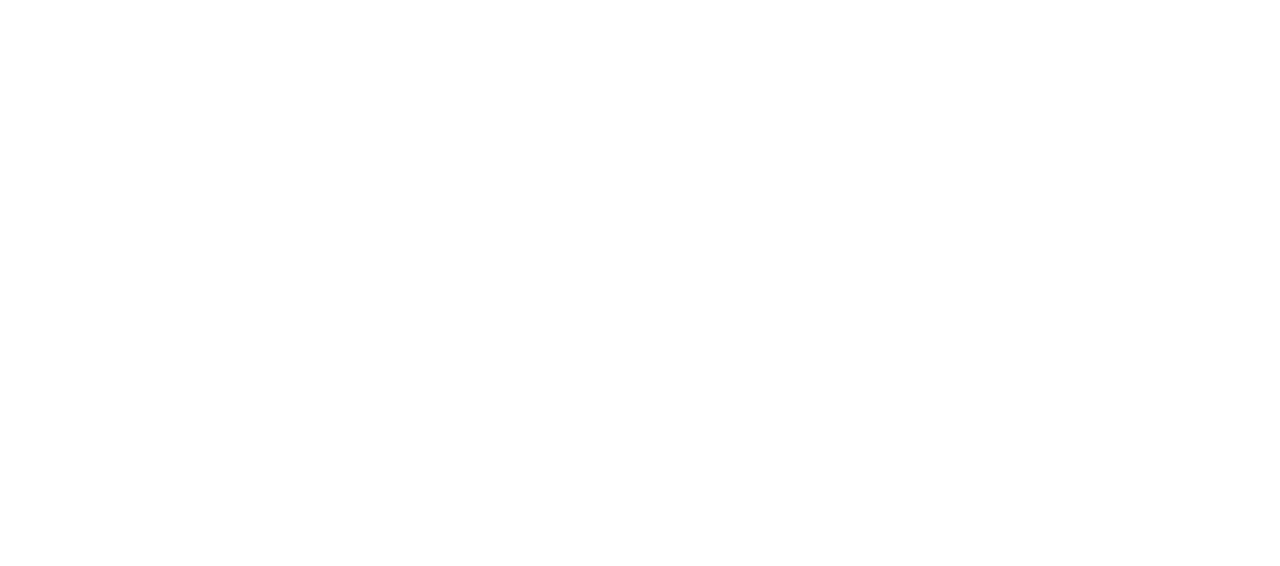
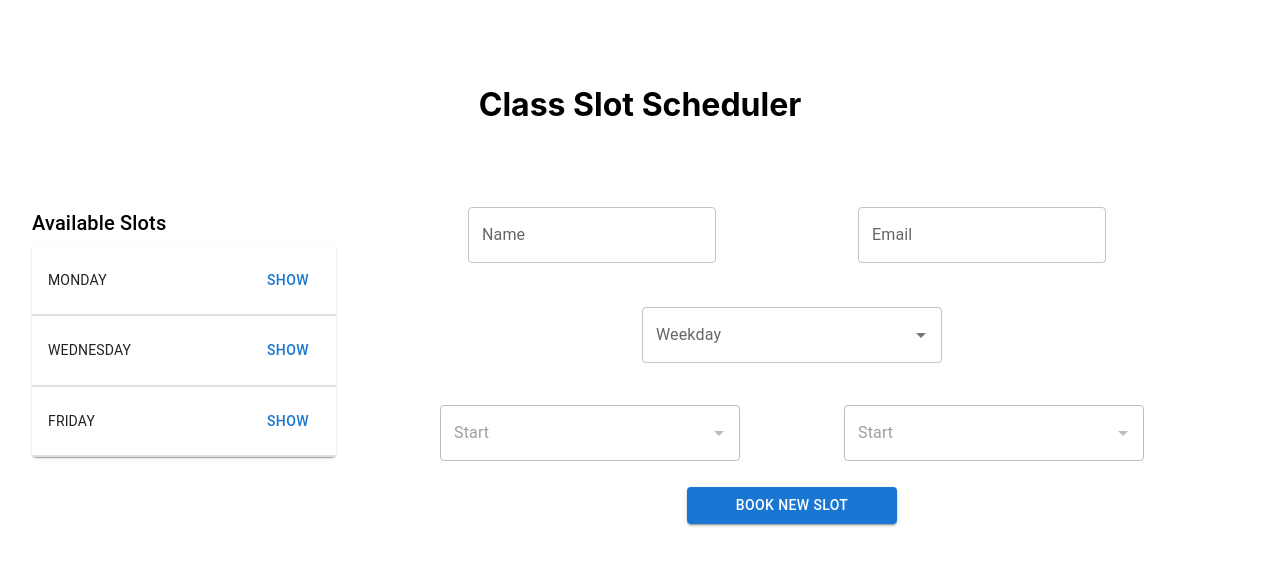
Before and after one commit to joshidipesh12/Userfacet-OA-DipeshJoshi, a Next.js app: page / in a window 1280 px wide. Shown: the top 566 px of the page. Built offline with nearby package versions, Linux system fonts and the light colour scheme.

Commit message:
added new page

```diff
--- a/package.json
+++ b/package.json
@@ -11,6 +11,7 @@
     "@emotion/react": "^11.9.3",
     "@emotion/styled": "^11.9.3",
     "@mui/material": "^5.9.2",
+    "autosuggest-highlight": "^3.3.4",
     "dayjs": "^1.11.4",
     "lodash": "^4.17.21",
     "next": "12.2.3",
--- a/pages/index.js
+++ b/pages/index.js
@@ -1,8 +1,35 @@
+import { useState } from "react";
 import Head from "next/head";
-import Image from "next/image";
 import styles from "../styles/Home.module.css";
+import config from "../public/availability.json";
+import consts from "../public/constants.json";
+
+import Table from "@mui/material/Table";
+import TableBody from "@mui/material/TableBody";
+import TableCell from "@mui/material/TableCell";
+import TableContainer from "@mui/material/TableContainer";
+import TableHead from "@mui/material/TableHead";
+import TableRow from "@mui/material/TableRow";
+import Paper from "@mui/material/Paper";
+import Typography from "@mui/material/Typography";
+import Collapse from "@mui/material/Collapse";
+import Button from "@mui/material/Button";
+import TextField from "@mui/material/TextField";
+import Autocomplete from "@mui/material/Autocomplete";
+import parse from "autosuggest-highlight/parse";
+import match from "autosuggest-highlight/match";
 
 export default function Home() {
+  const [fullName, setFullName] = useState("");
+  const [email, setEmail] = useState("");
+  const [weekday, setWeekday] = useState("");
+  const [start, setStart] = useState("");
+  const [end, setEnd] = useState("");
+
+  const submitHandler = (e) => {
+    e.preventDefault();
+  };
+
   return (
     <div className={styles.container}>
       <Head>
@@ -13,8 +40,188 @@
       </Head>
 
       <main className={styles.main}>
-        <h1 className={styles.h1}></h1>
+        <h1 className={styles.h1}>Class Slot Scheduler</h1>
+        <div className={styles.bottom_container}>
+          <div className={styles.availability}>
+            <Typography variant="h6" gutterBottom component="div">
+              Available Slots
+            </Typography>
+            <TableContainer component={Paper}>
+              <Table aria-label="collapsible table">
+                {Object.keys(config.availability).map((day) => (
+                  <SlotDayRow key={day} day={day} />
+                ))}
+              </Table>
+            </TableContainer>
+          </div>
+          <form
+            action="/api/new_slot"
+            method="POST"
+            className={styles.form_container}
+            onSubmit={submitHandler}
+          >
+            <div className={styles.section}>
+              <TextField
+                value={fullName}
+                label="Name"
+                style={{ marginBottom: 10 }}
+                onChange={(e) => setFullName(e.currentTarget.value)}
+              />
+              <TextField
+                value={email}
+                label="Email"
+                style={{ marginInline: 10 }}
+                onChange={(e) => setEmail(e.currentTarget.value)}
+              />
+            </div>
+            <div className={styles.section}>
+              <Autocomplete
+                id="highlights-demo"
+                sx={{ width: 300 }}
+                options={Object.keys(config.availability)}
+                getOptionLabel={(option) => option}
+                renderInput={(params) => (
+                  <TextField {...params} label="Weekday" margin="normal" />
+                )}
+                renderOption={(props, option, { inputValue }) => {
+                  const matches = match(option, inputValue);
+                  const parts = parse(option, matches);
+                  return (
+                    <li {...props}>
+                      <div>
+                        {parts.map((part, index) => (
+                          <span
+                            onClick={() => setWeekday(part.text)}
+                            key={index}
+                            style={{
+                              fontWeight: part.highlight ? 700 : 400,
+                            }}
+                          >
+                            {part.text}
+                          </span>
+                        ))}
+                      </div>
+                    </li>
+                  );
+                }}
+              />
+            </div>
+            <div className={styles.section}>
+              <Autocomplete
+                id="highlights-demo"
+                disabled={!weekday.length}
+                sx={{ width: 300 }}
+                options={config.availability[weekday]?.map(
+                  (slot) => slot.start_time
+                )}
+                getOptionLabel={(option) => option}
+                renderInput={(params) => (
+                  <TextField {...params} label="Start" margin="normal" />
+                )}
+                renderOption={(props, option, { inputValue }) => {
+                  const matches = match(option, inputValue);
+                  const parts = parse(option, matches);
+                  return (
+                    <li {...props}>
+                      <div>
+                        {parts.map((part, index) => (
+                          <span
+                            onClick={() => setStart(part.text)}
+                            key={index}
+                            style={{
+                              fontWeight: part.highlight ? 700 : 400,
+                            }}
+                          >
+                            {part.text}
+                          </span>
+                        ))}
+                      </div>
+                    </li>
+                  );
+                }}
+              />
+              <Autocomplete
+                id="highlights-demo"
+                disabled={!weekday.length}
+                sx={{ width: 300 }}
+                options={config.availability[weekday]?.map(
+                  (slot) => slot.end_time
+                )}
+                getOptionLabel={(option) => option}
+                renderInput={(params) => (
+                  <TextField {...params} label="Start" margin="normal" />
+                )}
+                renderOption={(props, option, { inputValue }) => {
+                  const matches = match(option, inputValue);
+                  const parts = parse(option, matches);
+                  return (
+                    <li {...props}>
+                      <div>
+                        {parts.map((part, index) => (
+                          <span
+                            onClick={() => setEnd(part.text)}
+                            key={index}
+                            style={{
+                              fontWeight: part.highlight ? 700 : 400,
+                            }}
+                          >
+                            {part.text}
+                          </span>
+                        ))}
+                      </div>
+                    </li>
+                  );
+                }}
+              />
+            </div>
+            <Button
+              type="submit"
+              style={{ width: "15em", alignSelf: "center" }}
+              variant="contained"
+            >
+              Book New Slot
+            </Button>
+          </form>
+        </div>
       </main>
     </div>
   );
 }
+
+const SlotDayRow = ({ day }) => {
+  const [open, toggle] = useState(false);
+  return (
+    <>
+      <TableRow>
+        <TableCell>{day.toUpperCase()}</TableCell>
+        <TableCell align="right">
+          <Button onClick={() => toggle(!open)}>
+            {!open ? "show" : "hide"}
+          </Button>
+        </TableCell>
+      </TableRow>
+      <TableRow>
+        <TableCell style={{ paddingBottom: 0, paddingTop: 0 }} colSpan={6}>
+          <Collapse in={open} timeout="auto" unmountOnExit>
+            <Table size="small" aria-label="purchases">
+              <TableHead>
+                <TableRow>
+                  <TableCell align="right">Start</TableCell>
+                  <TableCell align="right">End</TableCell>
+                </TableRow>
+              </TableHead>
+              <TableBody>
+                {config.availability[day].map((slot) => (
+                  <TableRow key={slot}>
+                    <TableCell align="right">{slot.start_time}</TableCell>
+                    <TableCell align="right">{slot.end_time}</TableCell>
+                  </TableRow>
+                ))}
+              </TableBody>
+            </Table>
+          </Collapse>
+        </TableCell>
+      </TableRow>
+    </>
+  );
+};
--- a/styles/Home.module.css
+++ b/styles/Home.module.css
@@ -1,5 +1,9 @@
 .container {
   padding: 0 2rem;
+}
+
+.container::-webkit-scrollbar {
+  display: none;
 }
 
 .main {
@@ -12,6 +16,38 @@
   align-items: center;
 }
 
+.h1 {
+  text-align: center;
+}
+
+.bottom_container {
+  flex: 1;
+  min-height: 80%;
+  width: 100%;
+  display: flex;
+  margin-top: 5%;
+}
+
+.availability {
+  flex: 1;
+}
+
+.form_container {
+  flex: 3;
+  display: flex;
+  flex-direction: column;
+}
+
+.section {
+  width: 100%;
+  display: flex;
+  justify-content: space-evenly;
+  margin-bottom: 2%;
+  flex-wrap: wrap;
+}
+
 @media (max-width: 600px) {
-
+  .bottom_container {
+    flex-direction: column-reverse;
+  }
 }
```
Also changed, not shown: 1 other file (tests, documents, lock files or other folders).
